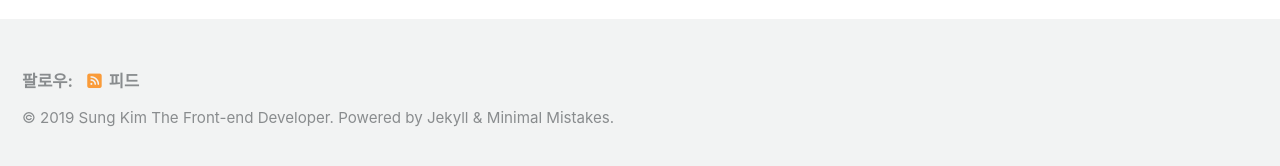
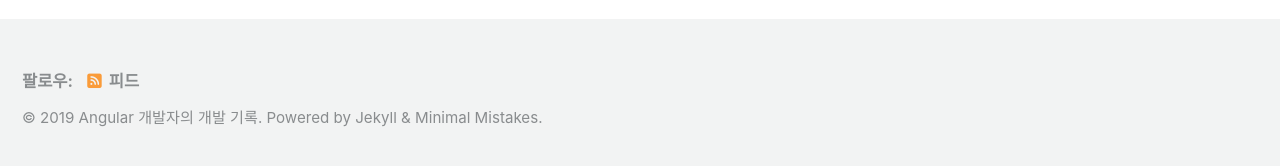
Before and after one commit to ksrae/ksrae.github.io, a Jekyll site: the page built from index.html, in a window 1280 px wide and 900 px high, scrolled down 431 px. Shown: the part 726-892 px from the top of the window. Built offline with Jekyll 4.4.1, drawn with Linux system fonts in a browser that asks for light colours; cached includes are drawn as plain includes; nearby versions of some CDN libraries; the list of posts is cut into pages by our own code; comment, search, counter and statistics services are not loaded; some of the changed text lies outside the part shown.

Commit message:
title 변경

```diff
--- a/_config.yml
+++ b/_config.yml
@@ -16,7 +16,7 @@ minimal_mistakes_skin    : "default" # "air", "aqua", "contrast", "dark", "dirt"
 
 # Site Settings
 locale                   : "ko-KR"
-title                    : "Sung Kim The Front-end Developer"
+title                    : "Angular 개발자의 개발 기록"
 title_separator          : "-"
 name                     : ""
 description              : "An amazing website."
```
